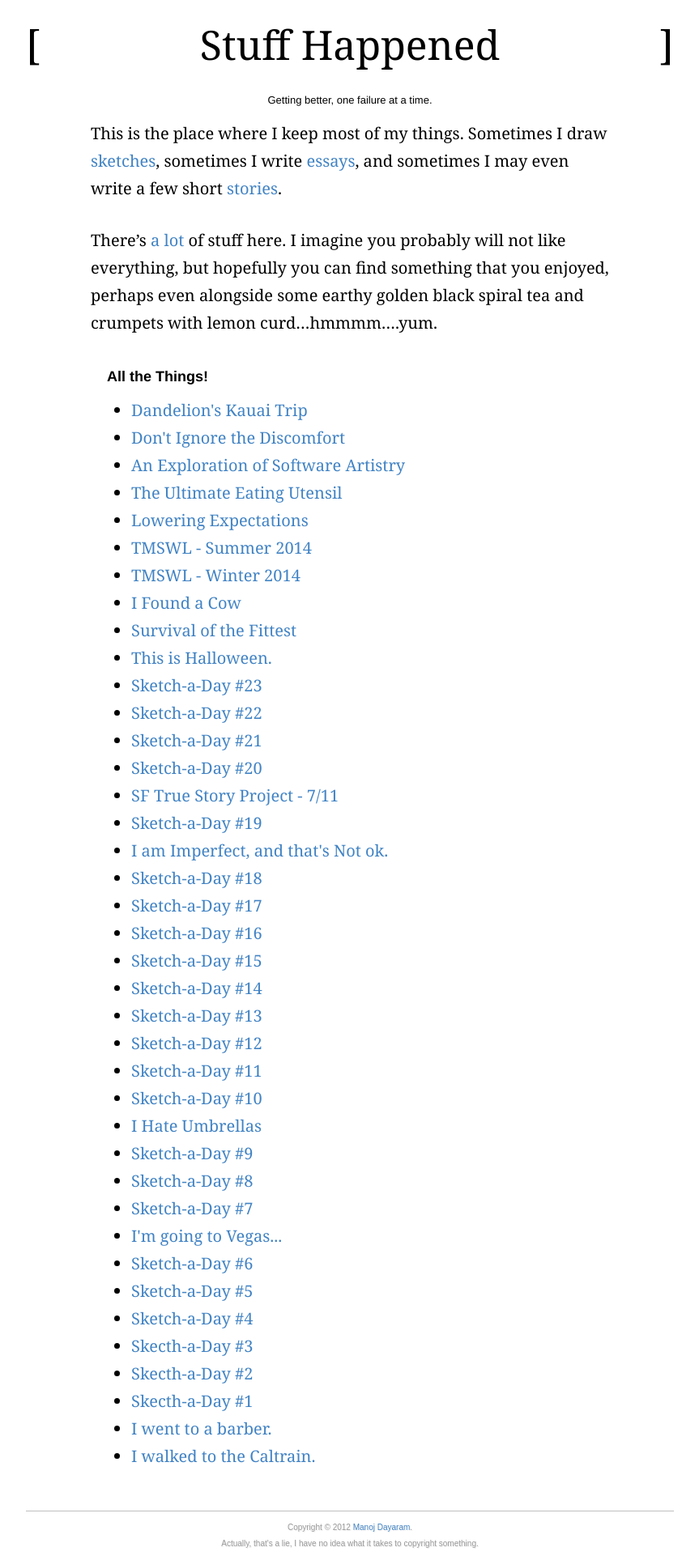
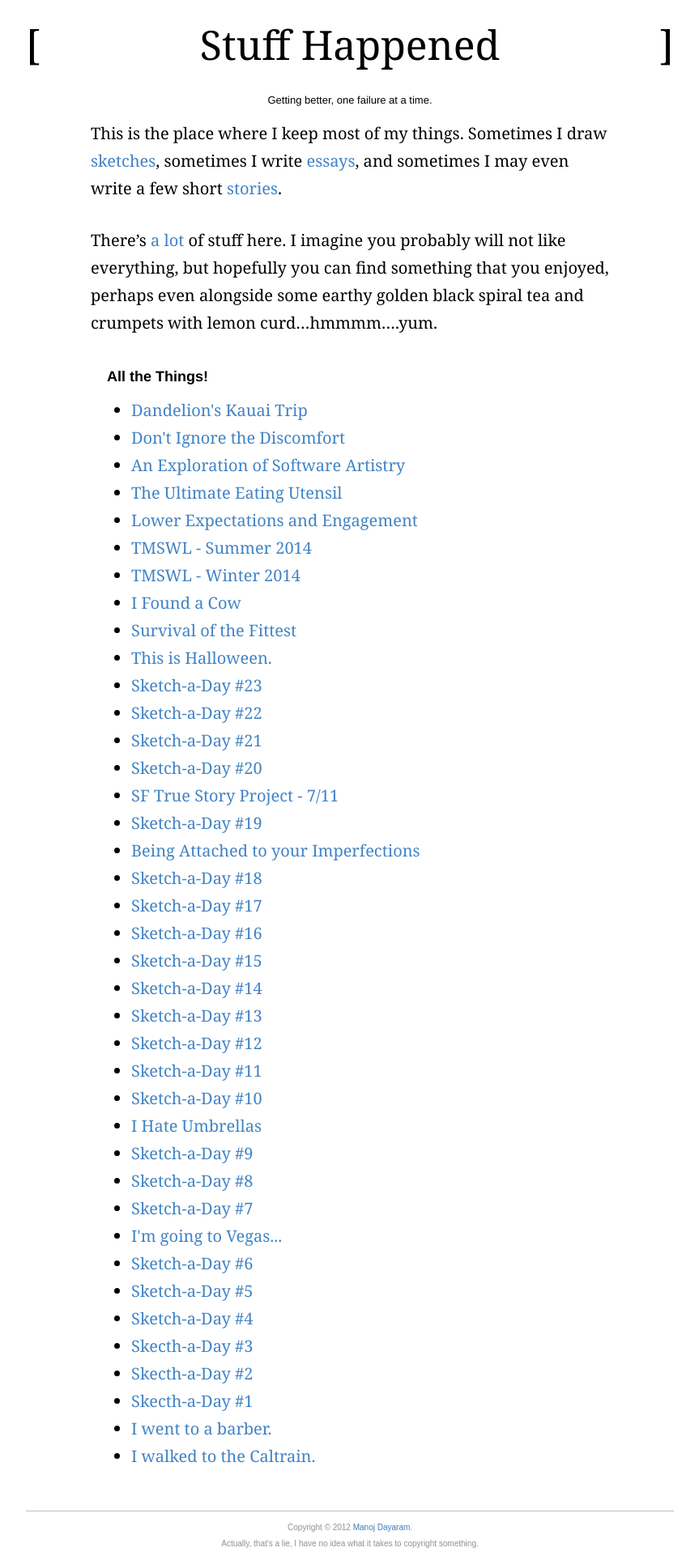
Before and after one commit to mdayaram/mdayaram.github.io, a Jekyll site: the page built from blog/index.md, in a window 1280 px wide. Shown: the whole page at 81% size, without its empty margins (208-1071 px from the left). Built offline with Jekyll 4.4.1, drawn with Linux system fonts in a browser that asks for light colours.

Commit message:
renaming some essays

```diff
--- a/blog/essays/_posts/2013-06-20-i-am-imperfect-and-thats-not-ok.md
+++ b/blog/essays/_posts/2013-06-20-being-attached-to-your-imperfections.md
@@ -1,6 +1,6 @@
 ---
 layout: post
-title: I am Imperfect, and that's Not ok.
+title: Being Attached to your Imperfections
 date: '2013-06-20T01:51:00-04:00'
 ---
 We’re all imperfect.  That is not a surprise.  It’s something you hear everyone saying, “everyone has flaws, just gotta learn to accept them.”  Acceptance, it seems, is the way to deal with your imperfections.  You are imperfect  and that’s ok, so you should learn to accept your imperfections and be happy with yourself.
--- a/blog/essays/_posts/2014-07-23-lowering-expectations.md
+++ b/blog/essays/_posts/2014-07-23-lower-expectations-and-engagement.md
@@ -1,6 +1,6 @@
 ---
 layout: post
-title: Lowering Expectations
+title: Lower Expectations and Engagement
 date: '2014-07-23T16:19:20-04:00'
 ---
 Had a pretty awesome fancy dinner with Nora yesterday and just went over some of the notes I took during the time. One thing I noted was the following:
```
